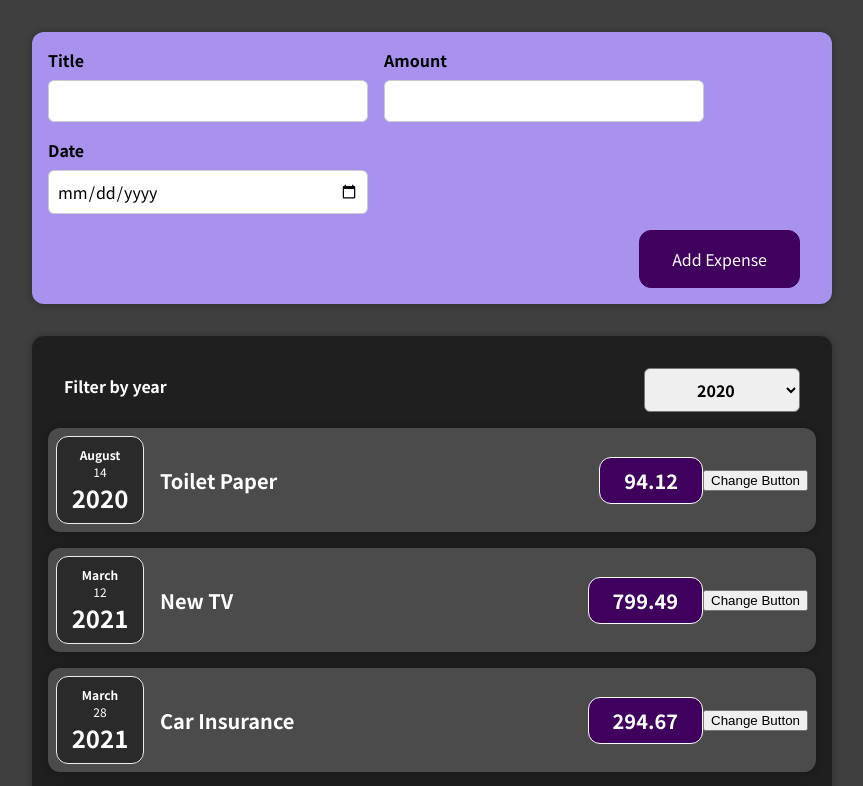
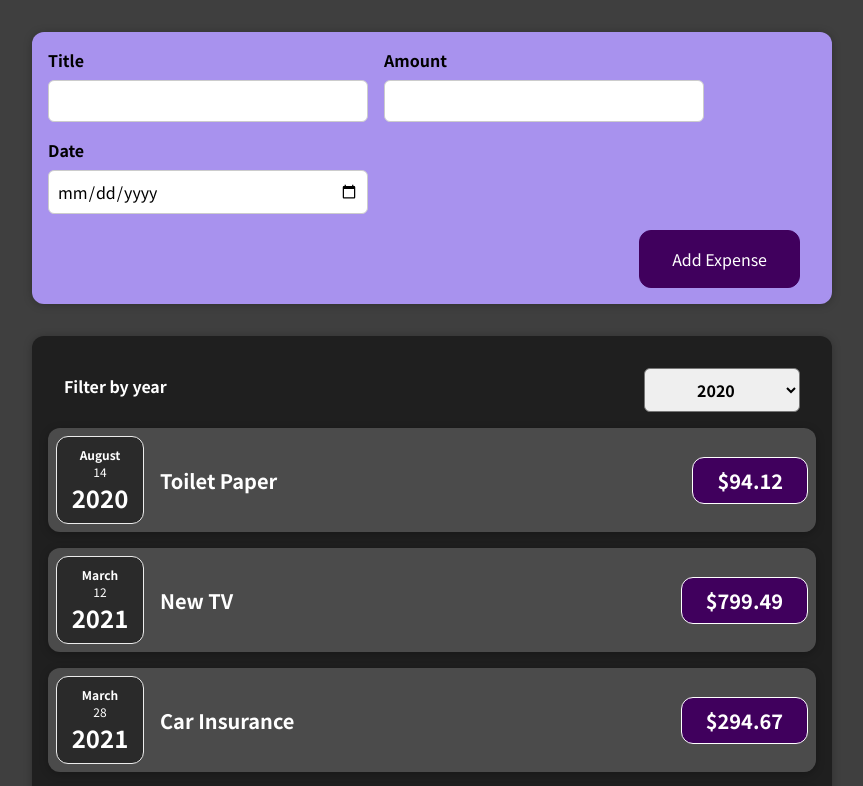
Before and after one commit to Sambhav0306/Expense-Tracker, a React (Vite) app: page / in a window 1280 px wide. Shown: the top 786 px of the page, without its empty margins (208-1071 px from the left). Built offline with nearby package versions, Linux system fonts and the light colour scheme.

Commit message:
List Finally completed

```diff
--- a/src/App.jsx
+++ b/src/App.jsx
@@ -1,7 +1,7 @@
+import { useState } from "react";
 import Expenses from "./components/Expenses/Expenses";
 import NewExpense from "./components/NewExepense/NewExpense";
-function App() {
-  const expenses = [
+const DUMMY_EXPENSE = [
   {
     id: 'e1',
     title: 'Toilet Paper',
@@ -22,9 +22,12 @@ function App() {
     date: new Date(2021, 5, 12),
   },
 ];
+function App() {
+  const [expenses, setExpenses] = useState(DUMMY_EXPENSE);
   const addExpenseHandler = (expense) => {
-    console.log('In App.js')
-    console.log(expense);
+    setExpenses(prevExpenses => {
+      return [expense, ...prevExpenses];
+    })
   }
   return (
     <div>
--- a/src/components/Expenses/ExpenseItem.jsx
+++ b/src/components/Expenses/ExpenseItem.jsx
@@ -1,25 +1,19 @@
-import { useState } from 'react';
+import React from 'react';
+
+import ExpenseDate from './ExpenseDate';
+import Card from '../UI/Card';
 import './ExpenseItem.css';
-import './ExpenseDate';
-import Card from '../UI/Card';
-import ExpenseDate from './ExpenseDate';
-function ExpenseItem(props) {
 
-    const [title, setTitle] = useState(props.title);
-    const clickHandler = () => {
-        setTitle('Updated');
-        console.log("hello");
-    }
-
+const ExpenseItem = (props) => {
     return (
-        <Card className="expense-item">
+        <Card className='expense-item'>
             <ExpenseDate date={props.date} />
             <div className='expense-item__description'>
-                <h2>{title}</h2>
-                <div className="expense-item__price">{props.amount}</div>
+                <h2>{props.title}</h2>
+                <div className='expense-item__price'>${props.amount}</div>
             </div>
-            <button onClick={clickHandler}>Change Button</button>
         </Card>
     );
 }
+
 export default ExpenseItem;
```
Lines whose indentation alone changed are shown as unchanged.
